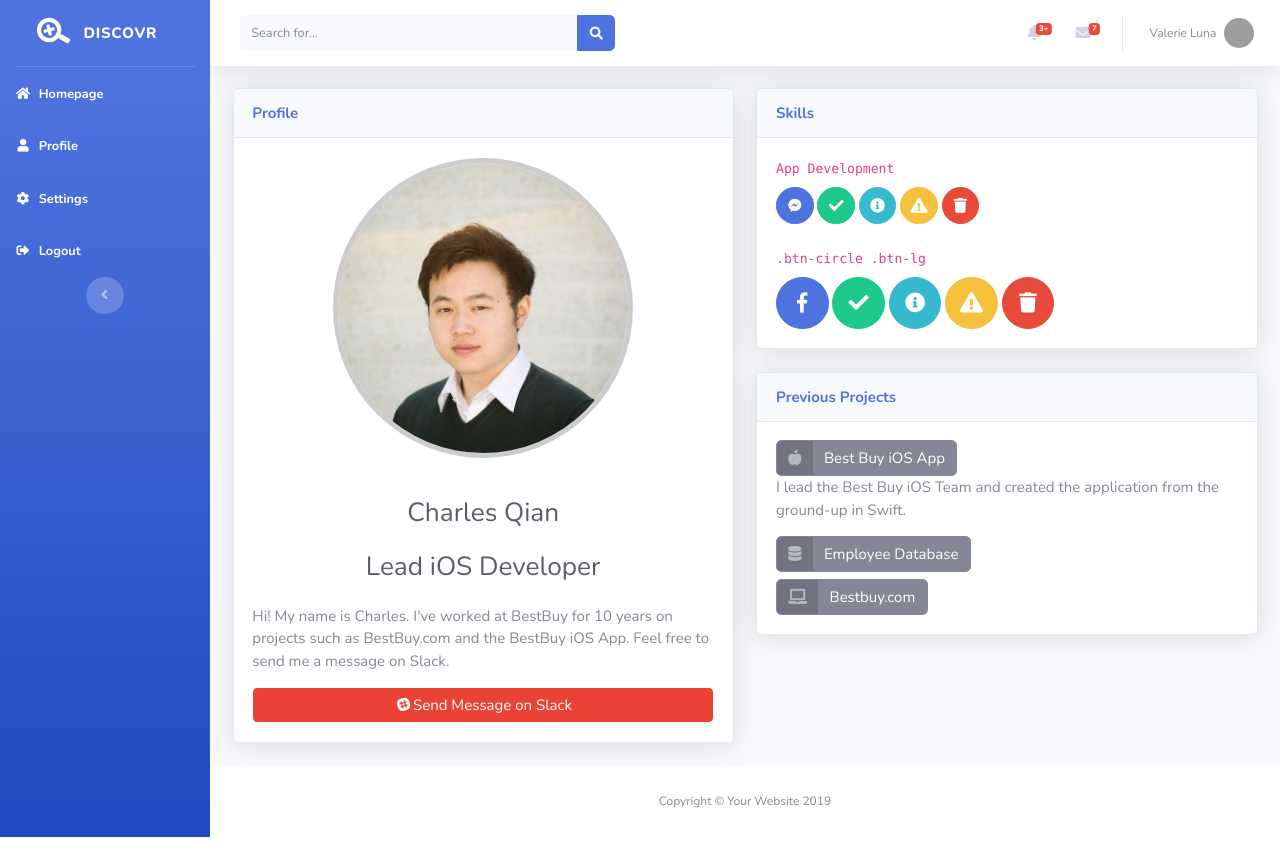
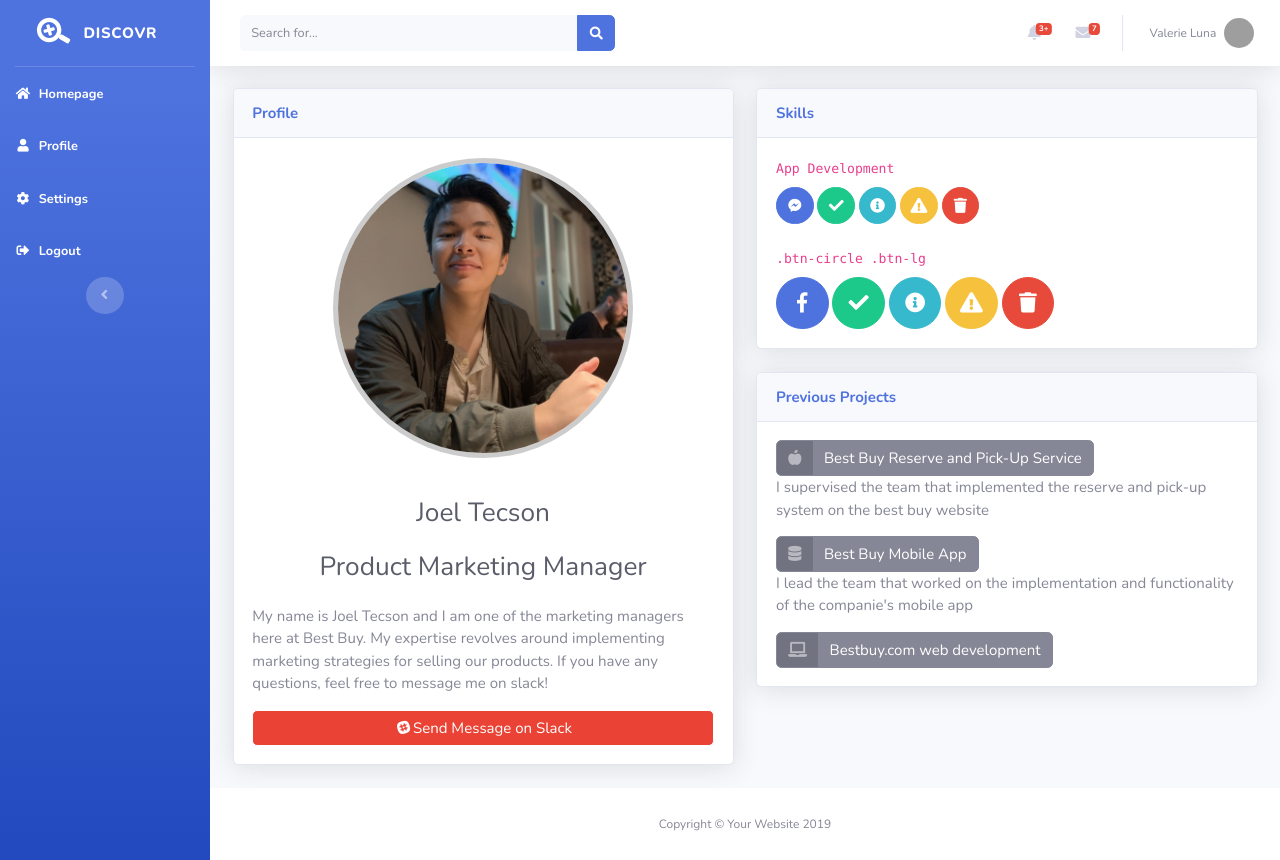
Before and after one commit to FizzBizz/BizHacks, a website with bundled scripts: page 1.html in a window 1280 px wide. Before the commit the page ends 837 px from the top, so only its background shows below. Built offline with nearby package versions, Linux system fonts and the light colour scheme; grey boxes are pictures that could not be loaded.

Commit message:
Updated profiles

```diff
--- a/1.html
+++ b/1.html
@@ -278,13 +278,13 @@
                 <div class="card-header py-3">
                   <h6 class="m-0 font-weight-bold text-primary">Profile</h6>
                 </div>
-                <img src="img/Charles.jpeg" alt="Italian Trulli" align="middle" class="w3-circle" vspace="20" hspace="117" style="width:300px;height:300px;">
+                <img src="img/Joel.png" alt="Italian Trulli" align="middle" class="w3-circle" vspace="20" hspace="117" style="width:300px;height:300px;">
                 <div class="card-body">
-                  <h1 class="h3 mb-4 text-gray-800" align="center">Charles Qian</h1>
-                  <h1 class="h3 mb-4 text-gray-800" align="center">Lead iOS Developer</h1>
-                  <p>Hi! My name is Charles. I've worked at BestBuy for 10 years on projects such as BestBuy.com and the BestBuy iOS App. Feel free to send me a message on Slack.</p>
+                  <h1 class="h3 mb-4 text-gray-800" align="center">Joel Tecson</h1>
+                  <h1 class="h3 mb-4 text-gray-800" align="center">Product Marketing Manager</h1>
+                  <p>My name is Joel Tecson and I am one of the marketing managers here at Best Buy. My expertise revolves around implementing marketing strategies for selling our products. If you have any questions, feel free to message me on slack!  </p>
 <!--                   <p>You can create more custom buttons by adding a new color variable in the <code>_variables.scss</code> file and then using the Bootstrap button variant mixin to create a new style, as demonstrated in the <code>_buttons.scss</code> file.</p> -->
-                  <a href="https://bizhackshackathon2019.slack.com/messages/UFTM3MUTU/" target="_blank"class="btn btn-google btn-block"><i class="fab fa-slack fa-fw"></i>Send Message on Slack</a>
+                  <a href="https://bizhackshackathon2019.slack.com/messages/UFT3K068Z/" target="_blank"class="btn btn-google btn-block"><i class="fab fa-slack fa-fw"></i>Send Message on Slack</a>
 
                 </div>
               </div>
@@ -347,22 +347,23 @@
                     <span class="icon text-white-50">
                       <i class="fas fa-apple-alt"></i>
                     </span>
-                    <span class="text">Best Buy iOS App</span>
+                    <span class="text">Best Buy Reserve and Pick-Up Service</span>
                   </a>
-                  <p> I lead the Best Buy iOS Team and created the application from the ground-up in Swift. </p>
+                  <p> I supervised the team that implemented the reserve and pick-up system on the best buy website  </p>
                   <div class="my-2"></div>
                   <a href="#" class="btn btn-secondary btn-icon-split">
                     <span class="icon text-white-50">
                       <i class="fas fa-database"></i>
                     </span>
-                    <span class="text">Employee Database</span>
+                    <span class="text">Best Buy Mobile App</span>
                   </a>
+                  <p> I lead the team that worked on the implementation and functionality of the companie's mobile app  </p>
                   <div class="my-2"></div>
                   <a href="#" class="btn btn-secondary btn-icon-split">
                     <span class="icon text-white-50">
                       <i class="fas fa-laptop"></i>
                     </span>
-                    <span class="text">Bestbuy.com</span>
+                    <span class="text">Bestbuy.com web development</span>
                   </a>
                 </div>
               </div>
```
Also changed, not shown: 0.html (+1 -1 lines), 2.html (+5 -5 lines), 3.html (+5 -5 lines), 4.html (+5 -5 lines), img/Alistair.JPG (added), img/Joel.png (added), img/Tyler.jpg (added), img/kevin.jpg.
